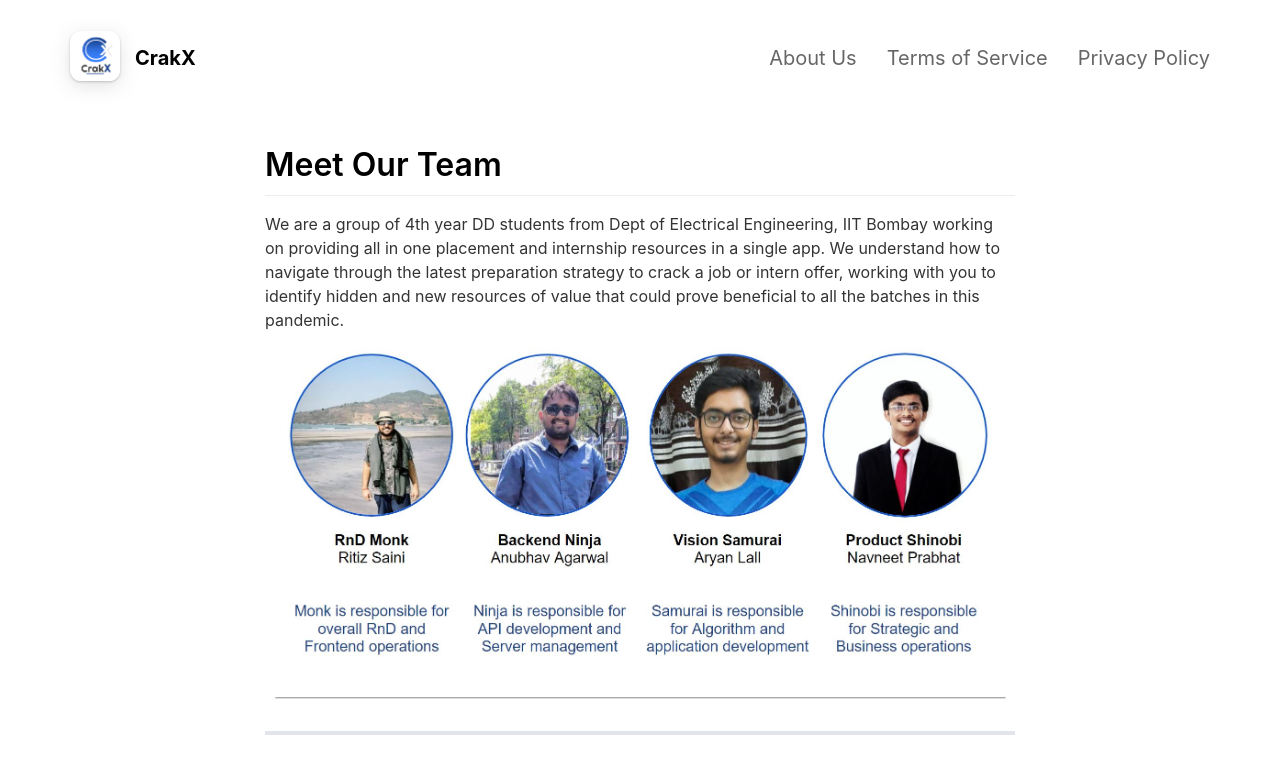
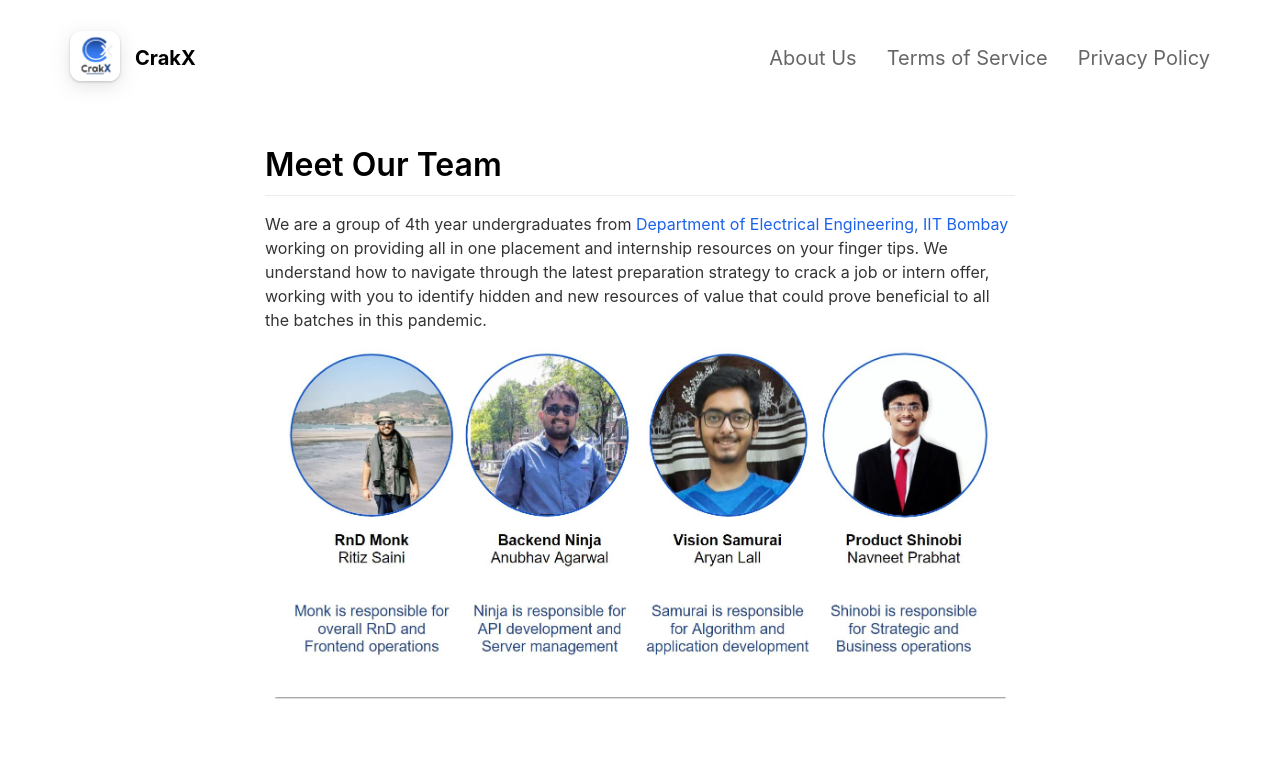
Before and after one commit to crakx/crakx.github.io, a Jekyll site: the page built from _pages/About us.md, in a window 1280 px wide. Shown: the top 774 px of the page. Built offline with Jekyll 4.4.1, drawn with Linux system fonts in a browser that asks for light colours; nearby versions of some CDN libraries.

Commit message:
Update About us.md

```diff
--- a/_pages/About us.md
+++ b/_pages/About us.md
@@ -6,8 +6,6 @@ include_in_header: true
 
 # Meet Our Team
 
-We are a group of 4th year DD students from Dept of Electrical Engineering, IIT Bombay working on providing all in one placement and internship resources in a single app. We understand how to navigate through the latest preparation strategy to crack a job or intern offer, working with you to identify hidden and new resources of value that could prove beneficial to all the batches in this pandemic.
+We are a group of 4th year undergraduates from [Department of Electrical Engineering, IIT Bombay](https://www.ee.iitb.ac.in/web) working on providing all in one placement and internship resources on your finger tips. We understand how to navigate through the latest preparation strategy to crack a job or intern offer, working with you to identify hidden and new resources of value that could prove beneficial to all the batches in this pandemic.
 
 ![No image found](https://raw.githubusercontent.com/crakx/crakx.github.io/master/team.JPG)
-
----
```
